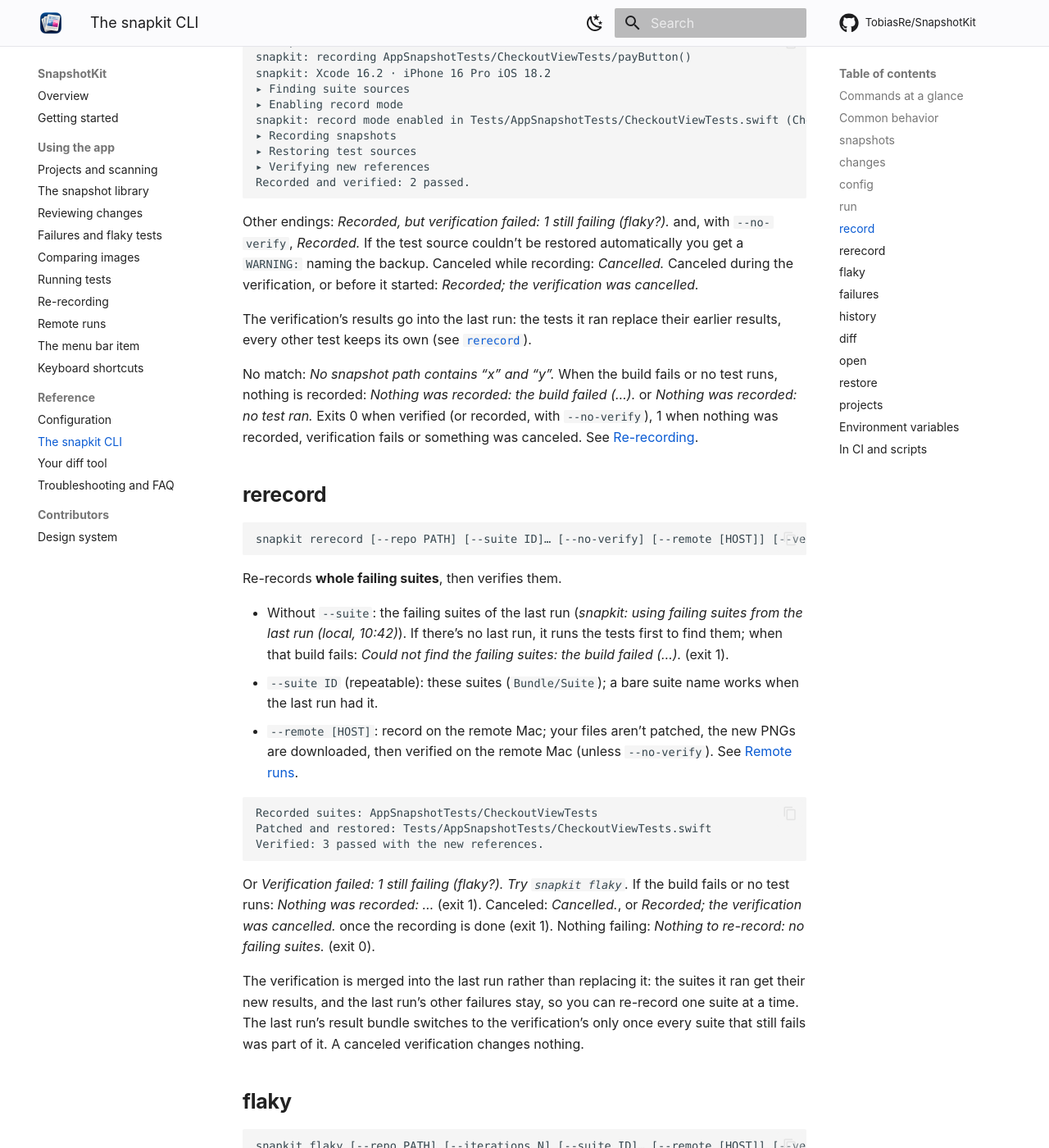
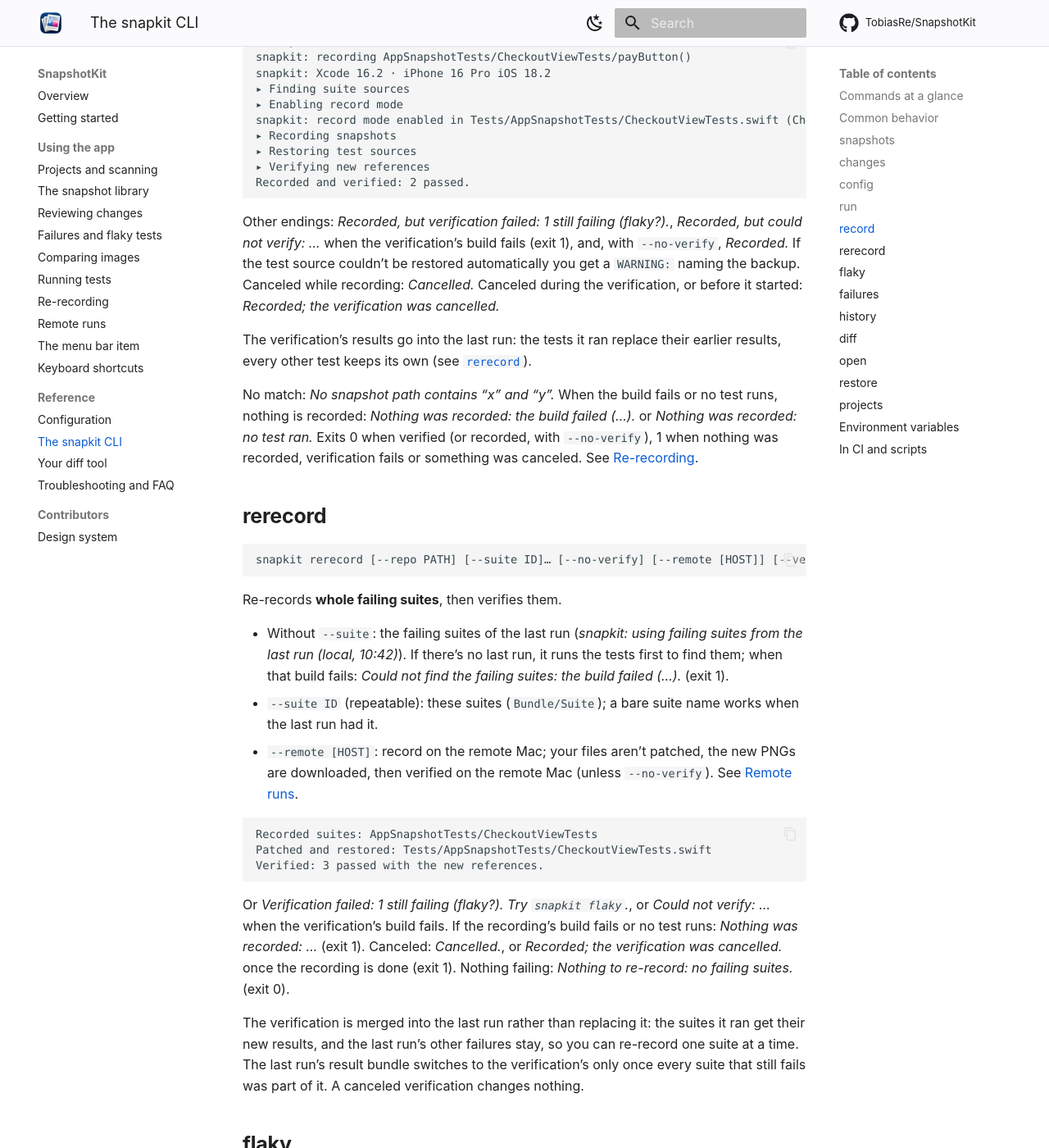
Before and after one commit to TobiasRe/SnapshotKit, an MkDocs documentation site: the page built from docs/cli.md, in a window 1280 px wide and 1400 px high, scrolled down 6091 px. Shown: the whole window at 82% size. Built offline with MkDocs 1.6.1 and Material for MkDocs 9.7.7, drawn with Linux system fonts in a browser that asks for light colours; comment, search, counter and statistics services are not loaded; some of the changed text lies outside the part shown.

Commit message:
Pick up snapkit runs on activation, and say when a verification couldn't run
- The project view calls refreshAfterActivation, so a run made with
  snapkit shows when you come back to the app.
- snapkit says "Could not verify: …" (or "Recorded, but could not
  verify: …") when the verification's tests don't build, instead of
  "0 still failing", and pluralizes its download message.
- The missing-base-branch message points at the branch menu; the grid's
  tile size is nonisolated for its Sendable closure.
- Docs: CI working directories, the Fails on verdict, the new endings,
  tests declared outside a type; the changelog lists round 4's fixes.

````diff
--- a/docs/cli.md
+++ b/docs/cli.md
@@ -214,8 +214,8 @@ snapkit: record mode enabled in Tests/AppSnapshotTests/CheckoutViewTests.swift (
 Recorded and verified: 2 passed.
 ```
 
-Other endings: *Recorded, but verification failed: 1 still failing (flaky?).* and, with `--no-verify`,
-*Recorded.* If the test source couldn’t be restored automatically you get a `WARNING:` naming the backup.
+Other endings: *Recorded, but verification failed: 1 still failing (flaky?).*, *Recorded, but could not verify:
+…* when the verification’s build fails (exit 1), and, with `--no-verify`, *Recorded.* If the test source couldn’t be restored automatically you get a `WARNING:` naming the backup.
 Canceled while recording: *Cancelled.* Canceled during the verification, or before it started: *Recorded; the
 verification was cancelled.*
 
@@ -248,8 +248,8 @@ Patched and restored: Tests/AppSnapshotTests/CheckoutViewTests.swift
 Verified: 3 passed with the new references.
 ```
 
-Or *Verification failed: 1 still failing (flaky?). Try `snapkit flaky`.* If the build fails or no test runs:
-*Nothing was recorded: …* (exit 1). Canceled: *Cancelled.*, or *Recorded; the verification was cancelled.* once
+Or *Verification failed: 1 still failing (flaky?). Try `snapkit flaky`.*, or *Could not verify: …* when the
+verification’s build fails. If the recording’s build fails or no test runs: *Nothing was recorded: …* (exit 1). Canceled: *Cancelled.*, or *Recorded; the verification was cancelled.* once
 the recording is done (exit 1). Nothing failing: *Nothing to re-record: no failing suites.* (exit 0).
 
 The verification is merged into the last run rather than replacing it: the suites it ran get their new
@@ -272,7 +272,8 @@ Fails every time   0✔ 5✘  AppSnapshotTests/CheckoutViewTests/payButton()
 Flaky              3✔ 2✘  AppSnapshotTests/CheckoutViewTests/summary()
 ```
 
-Verdicts: **Fails every time**, **Flaky**, **Passes**. Recorded in the history. Exits 0 when every test passes,
+Verdicts: **Fails every time**, **Fails on** *device* (fails every time there and passes on the others),
+**Flaky**, **Passes**. Recorded in the history. Exits 0 when every test passes,
 1 when one is flaky or fails every time (or no result could be read). When the last run had no failures it
 prints *No failing suites to check.* and exits 0. Canceled, it prints *Cancelled.* instead of verdicts and exits 1.
 
````
Also changed, not shown: CHANGELOG.md (+15 -0 lines), docs/configuration.md (+3 -2 lines), docs/re-recording.md (+2 -1 lines), docs/running.md (+2 -1 lines), 5 other files.
